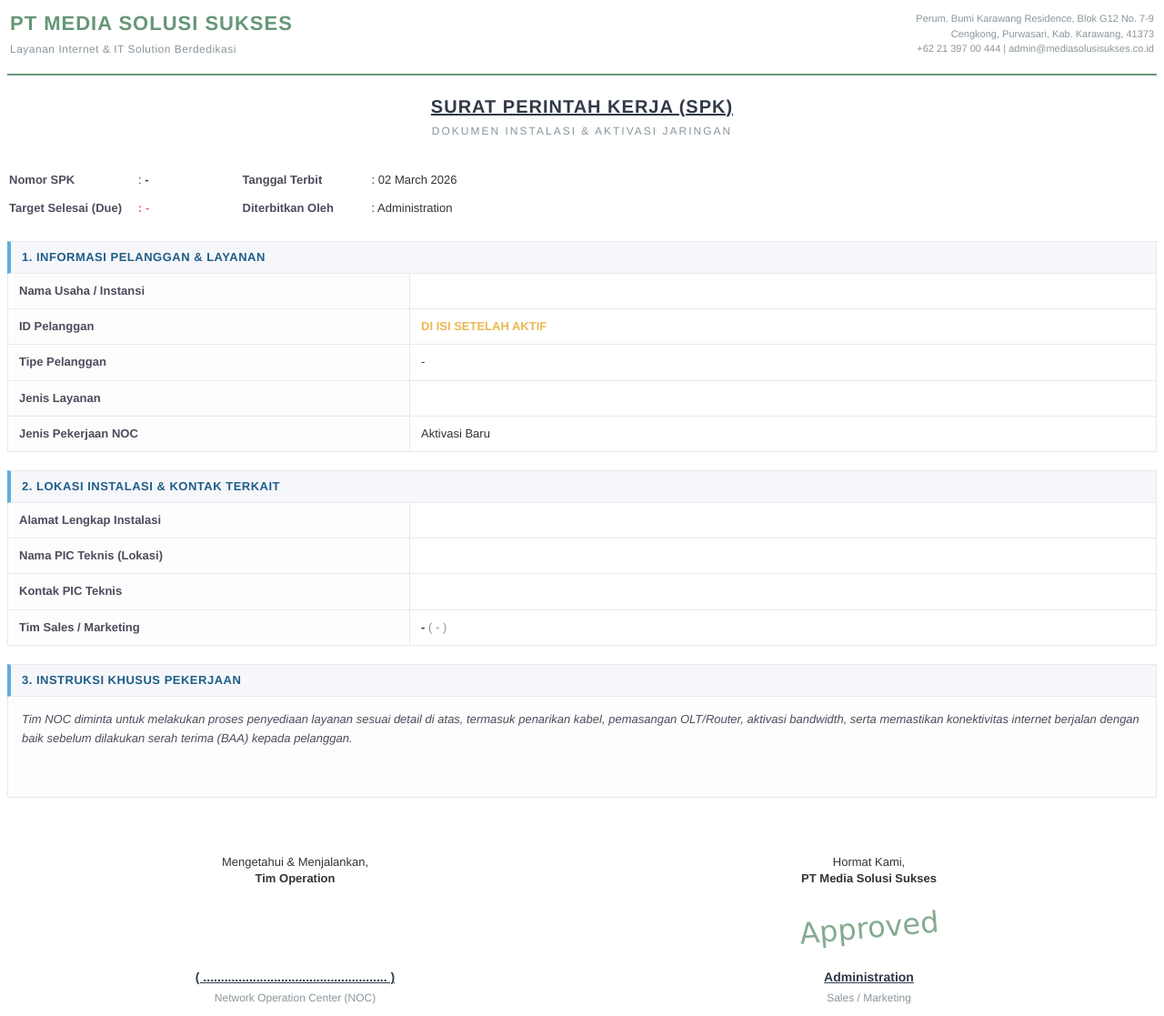
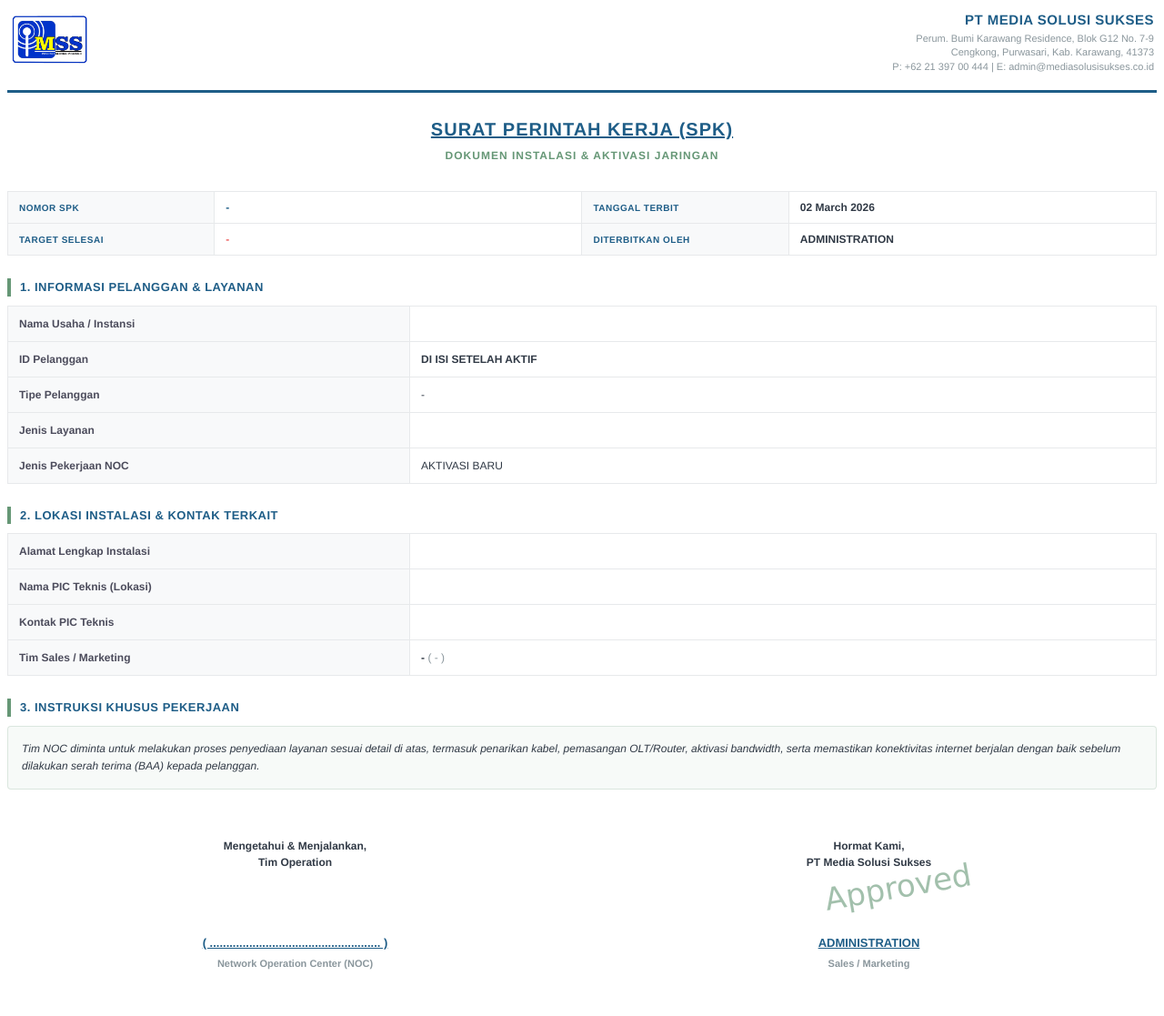
Before and after one commit to rafizeazy/mss-tracking, a Laravel app: template resources/views/pdf/spk.blade.php in a window 1280 px wide. Shown: the whole page at 91% size. After the commit the page ends 1066 px from the top, so only its background shows below. Run offline with Laravel 12, Linux system fonts and the light colour scheme; the template is opened without the code that fills it, so the values that code supplies are empty; some libraries are stand-ins or nearby versions.

Commit message:
rapihkan tampilan

```diff
--- a/resources/views/pdf/spk.blade.php
+++ b/resources/views/pdf/spk.blade.php
@@ -5,58 +5,49 @@
     <title>SPK - {{ $customer->company_name }}</title>
     <style>
         @page { margin: 40px 50px; }
-        body { font-family: 'Helvetica Neue', Helvetica, Arial, sans-serif; color: #333; font-size: 13px; line-height: 1.4; }
+        body { font-family: 'Helvetica Neue', Helvetica, Arial, sans-serif; color: #313a46; font-size: 12px; line-height: 1.5; }
 
-        /* Header Section */
-        .header-table { width: 100%; border-bottom: 2px solid #669776; padding-bottom: 15px; margin-bottom: 20px; }
-        .header-left { width: 60%; }
-        .header-right { width: 40%; text-align: right; }
-        .company-name { font-size: 22px; font-weight: 900; color: #669776; margin: 0; text-transform: uppercase; letter-spacing: 1px; }
-        .company-sub { font-size: 12px; color: #8a969c; margin-top: 4px; letter-spacing: 0.5px; }
+        .header-table { width: 100%; border-bottom: 3px solid #1e5d87; padding-bottom: 15px; margin-bottom: 25px; }
+        .header-logo { height: 55px; width: auto; }
+        .header-info { text-align: right; font-size: 11px; color: #8a969c; line-height: 1.4; }
+        .header-info strong { color: #1e5d87; font-size: 15px; display: block; margin-bottom: 3px; letter-spacing: 0.5px; text-transform: uppercase; }
 
-        /* Title Section */
-        .doc-title { text-align: center; font-size: 20px; font-weight: bold; margin: 20px 0 5px 0; text-transform: uppercase; color: #313a46; letter-spacing: 1px; text-decoration: underline; }
-        .doc-subtitle { text-align: center; font-size: 12px; color: #8a969c; margin-bottom: 30px; letter-spacing: 2px; }
+        .doc-title { text-align: center; font-size: 20px; font-weight: 900; color: #1e5d87; text-transform: uppercase; letter-spacing: 1px; margin-bottom: 5px; text-decoration: underline; }
+        .doc-subtitle { text-align: center; font-size: 12px; font-weight: bold; color: #669776; letter-spacing: 1px; margin-bottom: 30px; }
 
-        /* Meta Info */
-        .meta-table { width: 100%; margin-bottom: 20px; font-size: 13px; }
-        .meta-table td { padding: 5px 0; }
-        .meta-label { font-weight: bold; width: 140px; color: #4c4c5c; }
+        .meta-table { width: 100%; margin-bottom: 25px; border-collapse: collapse; }
+        .meta-table td { padding: 8px 12px; border: 1px solid #e7e9eb; font-size: 12px; }
+        .meta-table .meta-label { background-color: #f8f9fa; font-weight: bold; color: #1e5d87; width: 18%; text-transform: uppercase; font-size: 10px; letter-spacing: 0.5px; }
+        .meta-table .meta-value { color: #313a46; width: 32%; font-weight: 600; }
 
-        /* Sections & Tables */
-        .section-title { font-weight: bold; background: #f6f7fb; color: #1e5d87; padding: 8px 12px; margin-top: 20px; border-left: 4px solid #60addf; font-size: 13px; border-top: 1px solid #e7e9eb; border-right: 1px solid #e7e9eb; border-bottom: 1px solid #e7e9eb; text-transform: uppercase; letter-spacing: 0.5px; }
-        .content-table { width: 100%; border-collapse: collapse; margin-bottom: 20px; border: 1px solid #e7e9eb; border-top: none; }
-        .content-table td { border-bottom: 1px solid #e7e9eb; padding: 10px 12px; vertical-align: top; }
-        .content-table td.label { width: 35%; font-weight: 600; color: #4c4c5c; background-color: #fdfdfd; border-right: 1px solid #e7e9eb; }
+        .section-title { font-size: 13px; font-weight: bold; color: #1e5d87; margin-bottom: 10px; border-left: 4px solid #669776; padding-left: 10px; text-transform: uppercase; letter-spacing: 0.5px; }
+        .content-table { width: 100%; border-collapse: collapse; margin-bottom: 25px; }
+        .content-table td { padding: 10px 12px; border: 1px solid #e7e9eb; vertical-align: top; font-size: 12px; }
+        .content-table .label { width: 35%; background-color: #f8f9fa; font-weight: bold; color: #4c4c5c; }
+        .content-table .value { color: #313a46; }
 
-        /* Instructions */
-        .instructions { border: 1px solid #e7e9eb; padding: 15px; min-height: 80px; background-color: #fdfdfd; color: #4c4c5c; font-style: italic; border-top: none; line-height: 1.6; }
+        .instructions-box { background-color: rgba(102, 151, 118, 0.05); border: 1px solid rgba(102, 151, 118, 0.2); padding: 15px; border-radius: 4px; color: #313a46; line-height: 1.6; margin-bottom: 40px; font-style: italic; }
 
-        /* Signatures */
-        .signature-table { width: 100%; margin-top: 50px; text-align: center; page-break-inside: avoid; }
-        .signature-table td { width: 50%; padding-top: 10px; }
-        .sign-area { height: 90px; position: relative; }
-        .sign-name { font-weight: bold; text-decoration: underline; margin-bottom: 4px; font-size: 14px; color: #313a46; }
-        .sign-title { color: #8a969c; font-size: 12px; }
-
-        /* Fake Signature / Stamp */
-        .fake-sign { font-family: "Brush Script MT", "Lucida Handwriting", cursive, sans-serif; font-size: 32px; color: #669776; line-height: 90px; opacity: 0.8; transform: rotate(-5deg); display: inline-block; }
+        .signature-table { width: 100%; text-align: center; page-break-inside: avoid; margin-top: 50px; }
+        .signature-table td { width: 50%; vertical-align: bottom; position: relative; }
+        .sign-title { font-weight: bold; color: #313a46; font-size: 12px; margin-bottom: 70px; }
+        .sign-name { font-weight: bold; text-decoration: underline; text-transform: uppercase; font-size: 13px; color: #1e5d87; }
+        .sign-role { font-size: 11px; color: #8a969c; margin-top: 4px; font-weight: 600; }
+        .fake-sign { font-family: "Brush Script MT", "Lucida Handwriting", cursive, sans-serif; font-size: 34px; color: #669776; opacity: 0.6; transform: rotate(-10deg); position: absolute; top: 30px; left: 50%; margin-left: -50px; z-index: -1; }
     </style>
 </head>
 <body>
 
     <table class="header-table">
         <tr>
-            <td class="header-left">
-                <h1 class="company-name">PT MEDIA SOLUSI SUKSES</h1>
-                <div class="company-sub">Layanan Internet & IT Solution Berdedikasi</div>
+            <td width="50%" style="vertical-align: middle;">
+                <img src="{{ public_path('logo/Logo MSS.png') }}" class="header-logo" alt="Logo MSS" onerror="this.style.display='none';">
             </td>
-            <td class="header-right">
-                <div style="font-size: 11px; line-height: 1.5; color: #8a969c;">
-                    Perum. Bumi Karawang Residence, Blok G12 No. 7-9<br>
-                    Cengkong, Purwasari, Kab. Karawang, 41373<br>
-                    +62 21 397 00 444 | admin@mediasolusisukses.co.id
-                </div>
+            <td width="50%" class="header-info" style="vertical-align: middle;">
+                <strong>PT Media Solusi Sukses</strong>
+                Perum. Bumi Karawang Residence, Blok G12 No. 7-9<br>
+                Cengkong, Purwasari, Kab. Karawang, 41373<br>
+                P: +62 21 397 00 444 | E: admin@mediasolusisukses.co.id
             </td>
         </tr>
     </table>
@@ -67,15 +58,15 @@
     <table class="meta-table">
         <tr>
             <td class="meta-label">Nomor SPK</td>
-            <td>: <strong style="color: #313a46;">{{ $customer->spk->spk_number ?? '-' }}</strong></td>
+            <td class="meta-value" style="color: #1e5d87;">{{ $customer->spk->spk_number ?? '-' }}</td>
             <td class="meta-label">Tanggal Terbit</td>
-            <td>: {{ $customer->spk->created_at ? $customer->spk->created_at->format('d F Y') : date('d F Y') }}</td>
+            <td class="meta-value">{{ $customer->spk->created_at ? $customer->spk->created_at->format('d F Y') : date('d F Y') }}</td>
         </tr>
         <tr>
-            <td class="meta-label">Target Selesai (Due)</td>
-            <td style="color: #ed6060; font-weight: bold;">: {{ $customer->spk->due_date ? \Carbon\Carbon::parse($customer->spk->due_date)->format('d F Y') : '-' }}</td>
+            <td class="meta-label">Target Selesai</td>
+            <td class="meta-value" style="color: #ed6060;">{{ $customer->spk->due_date ? \Carbon\Carbon::parse($customer->spk->due_date)->format('d F Y') : '-' }}</td>
             <td class="meta-label">Diterbitkan Oleh</td>
-            <td>: {{ $customer->marketing_name ?? 'Administration' }}</td>
+            <td class="meta-value">{{ strtoupper($customer->marketing_name ?? 'Administration') }}</td>
         </tr>
     </table>
 
@@ -83,23 +74,23 @@
     <table class="content-table">
         <tr>
             <td class="label">Nama Usaha / Instansi</td>
-            <td style="font-weight: bold; font-size: 15px; color: #313a46;">{{ $customer->company_name }}</td>
+            <td class="value" style="font-weight: 800; font-size: 14px; text-transform: uppercase;">{{ $customer->company_name }}</td>
         </tr>
         <tr>
             <td class="label">ID Pelanggan</td>
-            <td style="color: #ebb751; font-weight: bold;">{{ $customer->customer_number ?? 'DI ISI SETELAH AKTIF' }}</td>
+            <td class="value" style="font-weight: bold;">{{ $customer->customer_number ?? 'DI ISI SETELAH AKTIF' }}</td>
         </tr>
         <tr>
             <td class="label">Tipe Pelanggan</td>
-            <td>{{ $customer->spk->customer_type ?? '-' }}</td>
+            <td class="value">{{ $customer->spk->customer_type ?? '-' }}</td>
         </tr>
         <tr>
             <td class="label">Jenis Layanan</td>
-            <td style="font-weight: bold; color: #1e5d87;">{{ $customer->service_type }}</td>
+            <td class="value" style="font-weight: bold; color: #1e5d87;">{{ strtoupper($customer->service_type) }}</td>
         </tr>
         <tr>
             <td class="label">Jenis Pekerjaan NOC</td>
-            <td>{{ $customer->spk->job_type ?? 'Aktivasi Baru' }}</td>
+            <td class="value">{{ strtoupper($customer->spk->job_type ?? 'Aktivasi Baru') }}</td>
         </tr>
     </table>
 
@@ -107,45 +98,39 @@
     <table class="content-table">
         <tr>
             <td class="label">Alamat Lengkap Instalasi</td>
-            <td style="line-height: 1.5;">{{ $customer->installation_address ?? $customer->company_address }}</td>
+            <td class="value" style="line-height: 1.6;">{{ $customer->installation_address ?? $customer->company_address }}</td>
         </tr>
         <tr>
             <td class="label">Nama PIC Teknis (Lokasi)</td>
-            <td>{{ $customer->technical_name ?? $customer->user->name }}</td>
+            <td class="value">{{ strtoupper($customer->technical_name ?? $customer->user->name) }}</td>
         </tr>
         <tr>
             <td class="label">Kontak PIC Teknis</td>
-            <td>{{ $customer->technical_phone ?? $customer->phone }}</td>
+            <td class="value">{{ $customer->technical_phone ?? $customer->phone }}</td>
         </tr>
         <tr>
             <td class="label">Tim Sales / Marketing</td>
-            <td style="font-weight: bold;">{{ $customer->marketing_name ?? '-' }} <span style="font-weight: normal; color:#8a969c;">( {{ $customer->marketing_phone ?? '-' }} )</span></td>
+            <td class="value" style="font-weight: bold;">{{ strtoupper($customer->marketing_name ?? '-') }} <span style="font-weight: normal; color:#8a969c;">( {{ $customer->marketing_phone ?? '-' }} )</span></td>
         </tr>
     </table>
 
     <div class="section-title">3. Instruksi Khusus Pekerjaan</div>
-    <div class="instructions">
+    <div class="instructions-box">
         {!! nl2br(e($customer->spk->notes ?? 'Tim NOC diminta untuk melakukan proses penyediaan layanan sesuai detail di atas, termasuk penarikan kabel, pemasangan OLT/Router, aktivasi bandwidth, serta memastikan konektivitas internet berjalan dengan baik sebelum dilakukan serah terima (BAA) kepada pelanggan.')) !!}
     </div>
 
     <table class="signature-table">
         <tr>
             <td>
-                Mengetahui & Menjalankan,<br>
-                <strong>Tim Operation</strong>
-                <div class="sign-area">
-                    </div>
+                <div class="sign-title">Mengetahui & Menjalankan,<br>Tim Operation</div>
                 <div class="sign-name">( .................................................... )</div>
-                <div class="sign-title">Network Operation Center (NOC)</div>
+                <div class="sign-role">Network Operation Center (NOC)</div>
             </td>
             <td>
-                Hormat Kami,<br>
-                <strong>PT Media Solusi Sukses</strong>
-                <div class="sign-area">
-                    <div class="fake-sign">Approved</div>
-                </div>
-                <div class="sign-name">{{ $customer->marketing_name ?? 'Administration' }}</div>
-                <div class="sign-title">Sales / Marketing</div>
+                <div class="sign-title">Hormat Kami,<br>PT Media Solusi Sukses</div>
+                <div class="fake-sign">Approved</div>
+                <div class="sign-name">{{ strtoupper($customer->marketing_name ?? 'Administration') }}</div>
+                <div class="sign-role">Sales / Marketing</div>
             </td>
         </tr>
     </table>
```
Also changed, not shown: app/Livewire/Marketing/Tracking/Show.php (+77 -0 lines), resources/views/livewire/customer/register.blade.php (+24 -6 lines), resources/views/livewire/marketing/tracking/modalEdit.blade.php (added, +199 -0 lines), resources/views/livewire/marketing/tracking/show.blade.php (+7 -1 lines), 1 other file.
